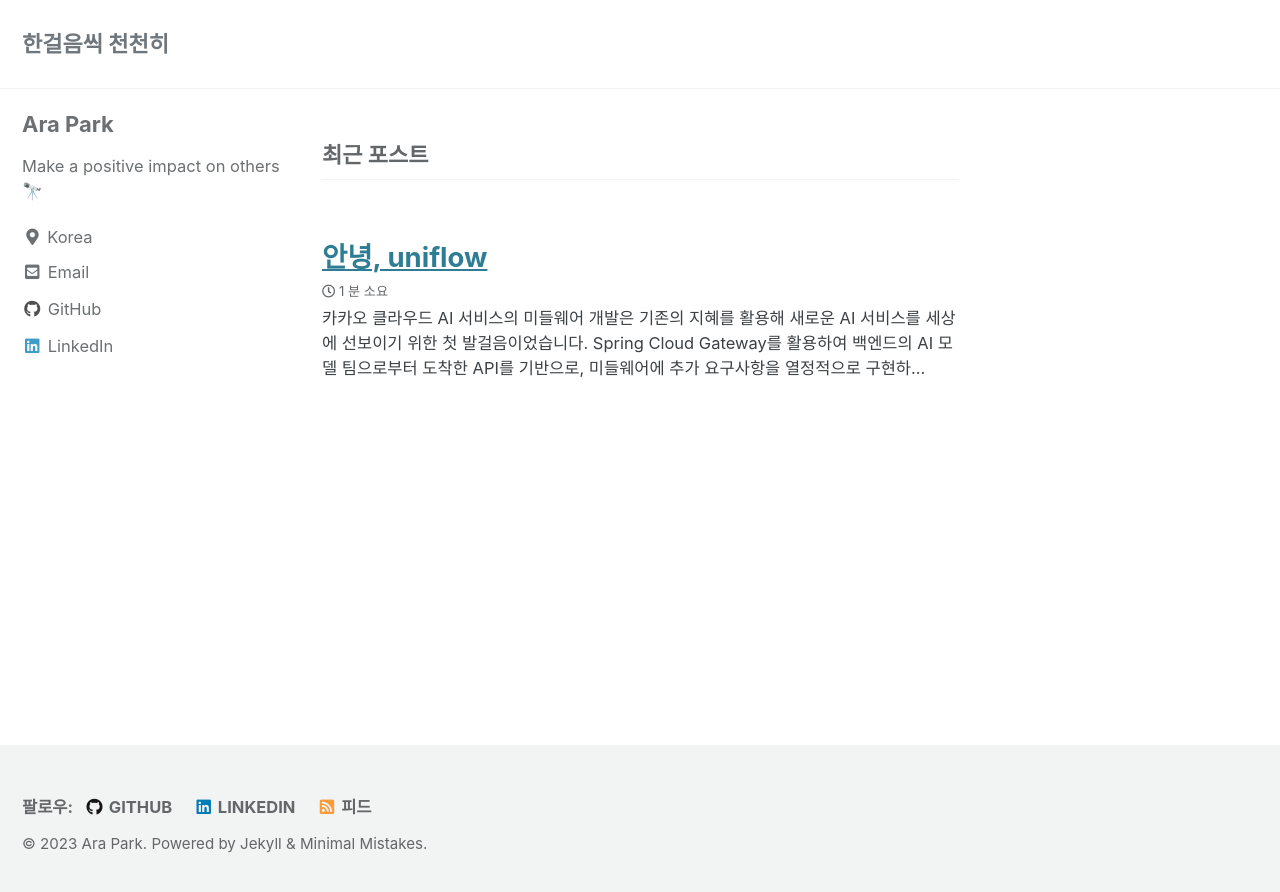
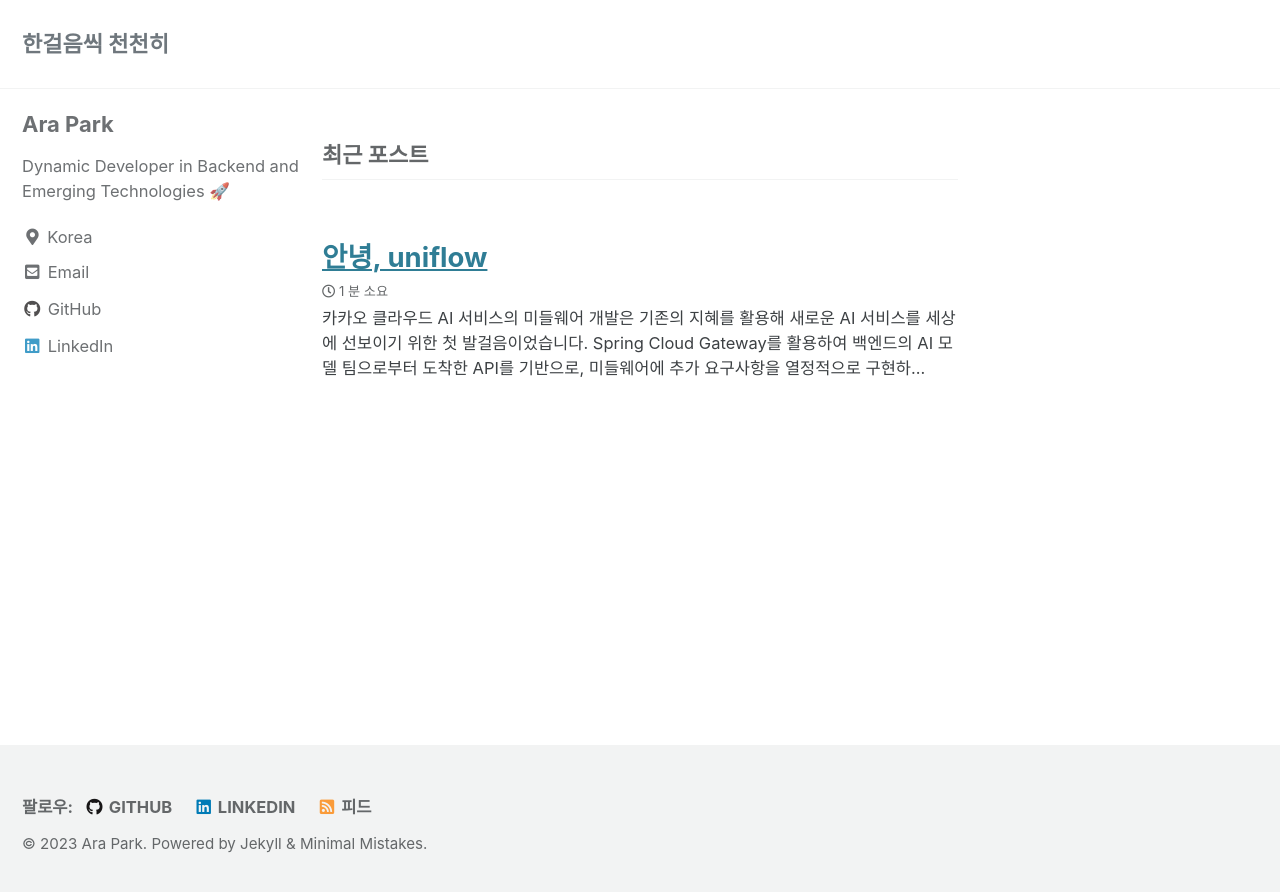
Before and after one commit to siyul-park/siyul-park.github.io, a Jekyll site: the page built from index.html, in a window 1280 px wide. Shown: the top 892 px of the page. Built offline with Jekyll 4.4.1, drawn with Linux system fonts in a browser that asks for light colours; cached includes are drawn as plain includes; the list of posts is cut into pages by our own code.

Commit message:
docs: 프로필 설명 최신화

```diff
--- a/_config.yml
+++ b/_config.yml
@@ -88,7 +88,7 @@ analytics:
 author:
   name             : "Ara Park"
   avatar           : # path of avatar image, e.g. "/assets/images/bio-photo.jpg"
-  bio              : "Make a positive impact on others 🔭"
+  bio              : "Dynamic Developer in Backend and Emerging Technologies 🚀"
   location         : "Korea"
   links:
     - label: "Email"
```
